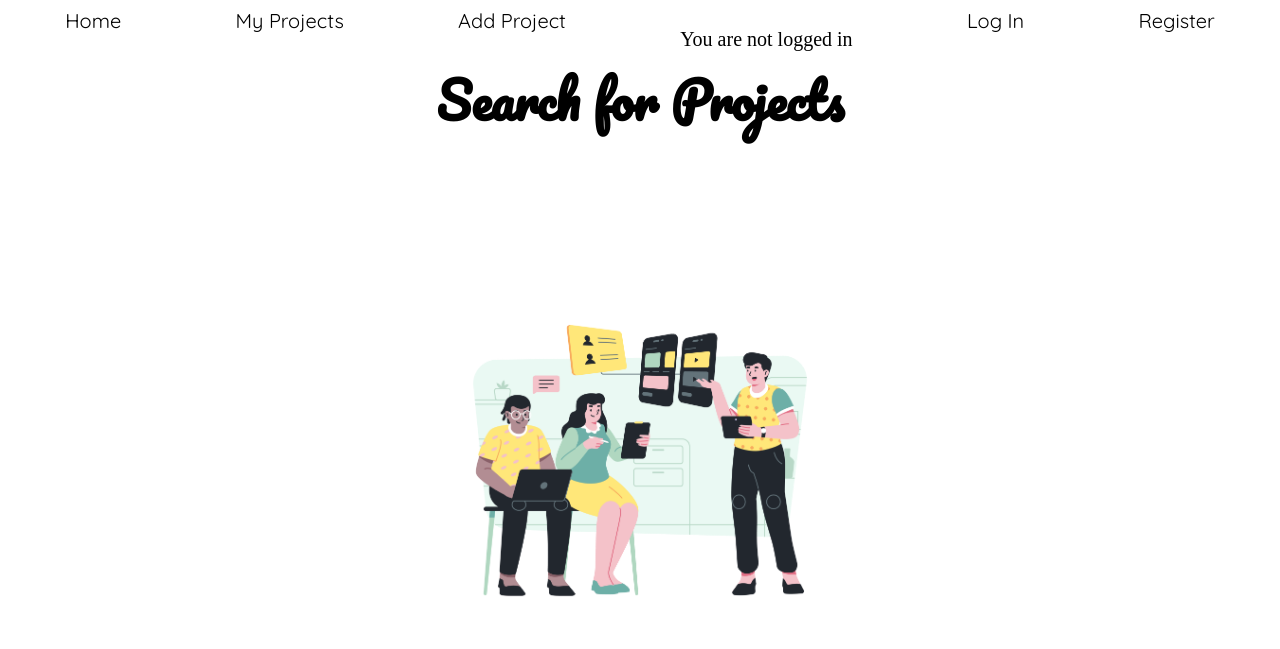
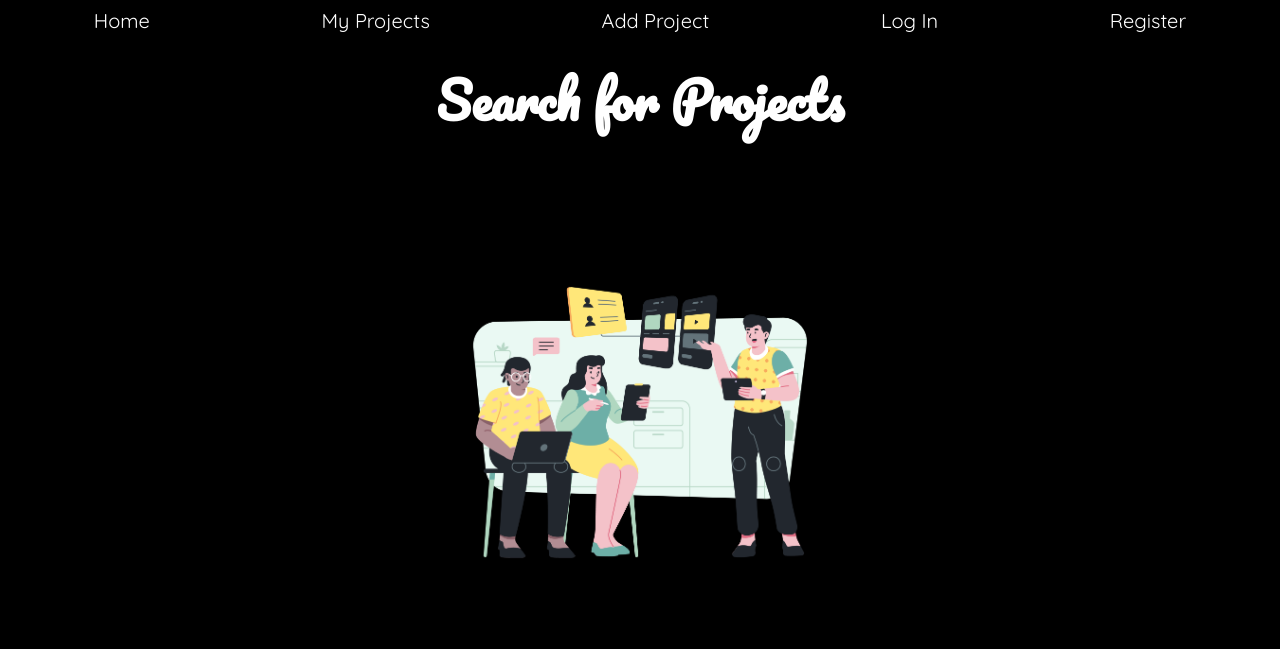
Before and after one commit to Nlopez4/dev_collect, a Django app: page / in a window 1280 px wide. Shown: the top 649 px of the page. Run offline with Django 3.2, Linux system fonts and the light colour scheme.

Commit message:
changed nachground to black and took out username

```diff
--- a/main_app/static/styles/main.css
+++ b/main_app/static/styles/main.css
@@ -4,7 +4,7 @@
 
 
 body {
-    background-color: white;
+    background-color: black;
 }
 
 
@@ -20,12 +20,11 @@ body {
    justify-content: space-around;
 
 
-
 }
 
 .splash-link {
     text-decoration: none;
-    color: black;
+    color: white;
     font-family: Quicksand;
 }
 
@@ -41,6 +40,7 @@ body {
     width: 100%;
     font-family: pacifico, sans-serif;
     font-size: 50px;
+    color: white;
 
 }
 
--- a/main_app/templates/base.html
+++ b/main_app/templates/base.html
@@ -21,11 +21,11 @@
   <a class="splash-link" href="{% url 'project_create' %}">Add Project</a>
 
 {% if user.is_authenticated %}
-  Hi {{ user.username }}!
+  {% comment %} Hi {{ user.username }}! {% endcomment %}
   <a class="splash-link" href="{% url 'logout' %}">Log Out</a>
  <a class="splash-link" href="{% url 'profile' user.pk %}">Profile</a>
 {% else %}
-  <p>You are not logged in</p>
+  {% comment %} <p>You are not logged in</p> {% endcomment %}
   <a class="splash-link" href="{% url 'login' %}">Log In</a>
    <a class="splash-link" href="{% url 'signup' %}">Register</a>
 {% endif %}
```
